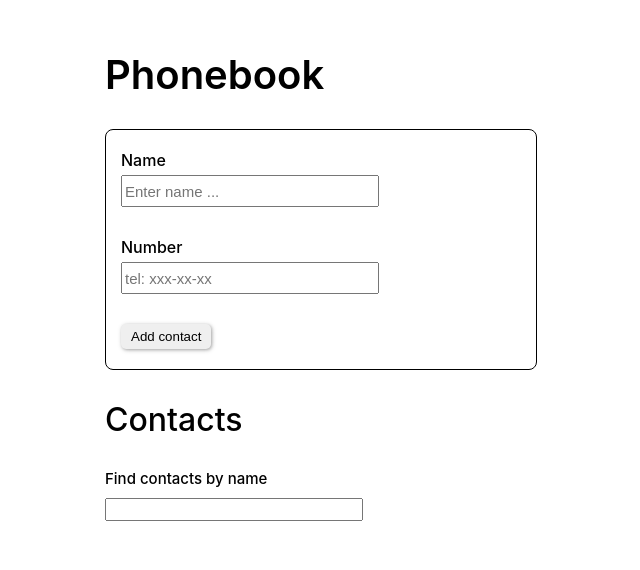
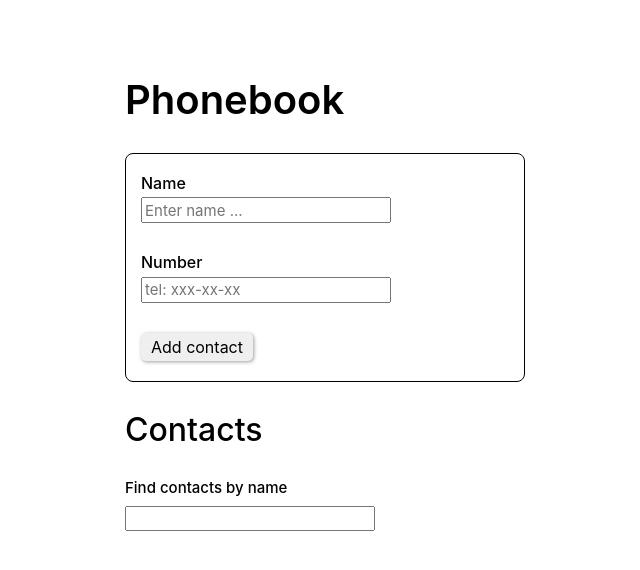
Before and after one commit to Andrii-13/goit-react-hw-06-phonebook, a React (Create React App) app: page / in a window 1280 px wide. Shown: the top 570 px of the page, without its empty margins (185-825 px from the left). Built offline with nearby package versions, Linux system fonts and the light colour scheme.

Commit message:
add globalStyles

```diff
--- a/package.json
+++ b/package.json
@@ -7,9 +7,11 @@
     "@testing-library/jest-dom": "^5.16.3",
     "@testing-library/react": "^12.1.4",
     "@testing-library/user-event": "^13.5.0",
+    "modern-normalize": "^2.0.0",
     "nanoid": "^5.0.2",
     "react": "^18.1.0",
     "react-dom": "^18.1.0",
+    "react-router-dom": "^6.18.0",
     "react-scripts": "5.0.1",
     "styled-components": "^6.1.0",
     "web-vitals": "^2.1.3"
--- /dev/null
+++ b/src/components/GlobalStyle.js
@@ -0,0 +1,24 @@
+import { createGlobalStyle } from 'styled-components';
+import 'modern-normalize';
+
+export const GlobalStyle = createGlobalStyle`
+  body {
+    margin: 0;
+    font-family: -apple-system, BlinkMacSystemFont, 'Segoe UI', 'Roboto', 'Oxygen',
+      'Ubuntu', 'Cantarell', 'Fira Sans', 'Droid Sans', 'Helvetica Neue',
+      sans-serif;
+    -webkit-font-smoothing: antialiased;
+    -moz-osx-font-smoothing: grayscale;
+  }
+
+  code {
+    font-family: source-code-pro, Menlo, Monaco, Consolas, 'Courier New',
+      monospace;
+  }
+
+  img {
+    display: block;
+    max-width: 100%;
+    object-fit: cover;
+  }
+`;
--- a/src/index.css
+++ /dev/null
@@ -1,23 +0,0 @@
-@import-normalize; /* bring in normalize.css styles */
-
-body {
-  margin: 0;
-  font-family: -apple-system, BlinkMacSystemFont, 'Segoe UI', 'Roboto', 'Oxygen',
-    'Ubuntu', 'Cantarell', 'Fira Sans', 'Droid Sans', 'Helvetica Neue',
-    sans-serif;
-  -webkit-font-smoothing: antialiased;
-  -moz-osx-font-smoothing: grayscale;
-}
-
-code {
-  font-family: source-code-pro, Menlo, Monaco, Consolas, 'Courier New',
-    monospace;
-}
-h1, h2, h3 {
-  margin: 0;
-  padding: 0;
-}
-
-p {
-  margin: 0;
-}
--- a/src/index.js
+++ b/src/index.js
@@ -1,10 +1,34 @@
 import React from 'react';
 import ReactDOM from 'react-dom/client';
 import { App } from 'components/App';
-import './index.css';
+import { BrowserRouter } from 'react-router-dom';
+import { ThemeProvider } from 'styled-components';
+import { GlobalStyle } from 'components/GlobalStyle';
+
+const theme = {
+  colors: {
+    white: '#fff',
+    black: '#212121',
+    green: 'green',
+    blue: 'blue',
+    orange: 'orange',
+    error: 'red',
+  },
+  radii: {
+    sm: '4px',
+    md: '8px',
+    lg: '12px',
+  },
+  spacing: value => `${value * 4}px`,
+};
 
 ReactDOM.createRoot(document.getElementById('root')).render(
   <React.StrictMode>
-    <App />
+    <BrowserRouter>
+      <ThemeProvider theme={theme}>
+        <App />
+        <GlobalStyle />
+      </ThemeProvider>
+    </BrowserRouter>
   </React.StrictMode>
 );
```
Also changed, not shown: 1 other file (tests, documents, lock files or other folders).
